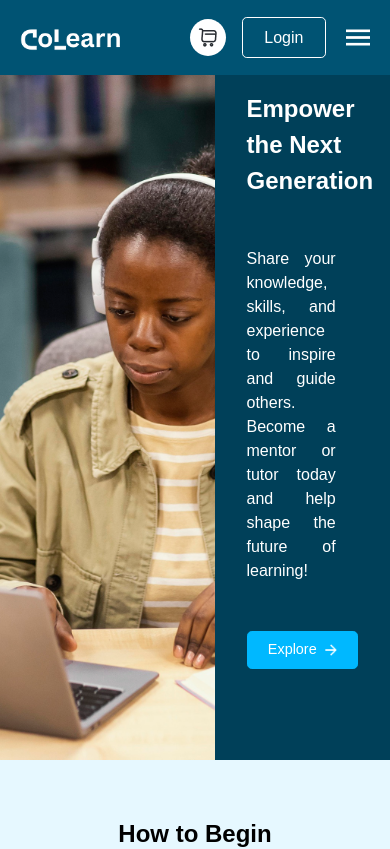
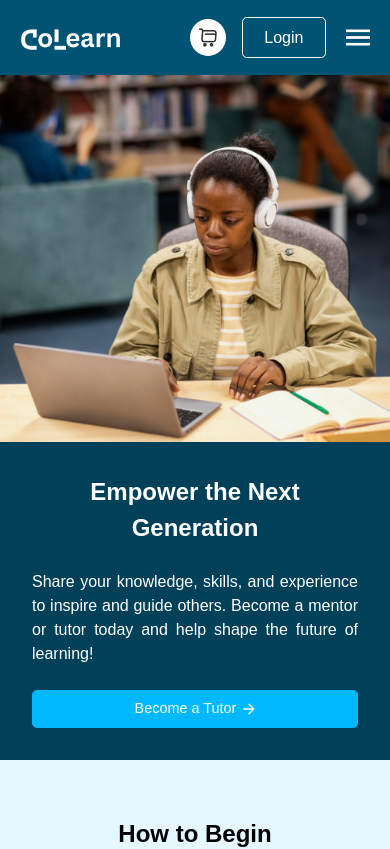
Before and after one commit to TemidayoVictor/colearn, a Next.js app: page /become-tutor in a window 390 px wide. Shown: the top 849 px of the page. Built offline with nearby package versions, Linux system fonts and the light colour scheme.

Commit message:
responsiveness

```diff
--- a/app/components/BecomeTutorHero.tsx
+++ b/app/components/BecomeTutorHero.tsx
@@ -12,7 +12,7 @@ const BecomeTutorHero = () => {
                         src="/assets/images/become-tutor-4.jpg"
                         alt="Colearn Logo"
                         fill
-                        className="object-contain blog-hero-left hero-img"
+                        className="hero-img"
                     />
                 </div>
 
@@ -21,8 +21,9 @@ const BecomeTutorHero = () => {
                     <p className="text-[1rem] text-justify">
                         Share your knowledge, skills, and experience to inspire and guide others. Become a mentor or tutor today and help shape the future of learning!
                     </p>
-                    <Link href='/' className="blog-btn flex gap-2 justify-center btn btn-primary-fill two w-fit">
-                        <p>Explore</p>
+                    <Link href='/' className="bt-btn btn btn-primary-fill">
+                        <span>Become a Tutor</span>
+                        <span>
                             <Image
                                 aria-hidden
                                 src="/assets/images/arrow-right.png"
@@ -31,6 +32,7 @@ const BecomeTutorHero = () => {
                                 height={12}
                                 className="object-contain"
                             />
+                        </span>
                     </Link>
                 </div>
             </div>
--- a/app/components/ContactForm.tsx
+++ b/app/components/ContactForm.tsx
@@ -11,7 +11,7 @@ const ContactForm = () => {
                 </div>
 
                 <div className="contact text-white">
-                    <div>
+                    <div className="contact-left border">
                         <div className="contact-input-body">
                             <div className="contact-input-flex">
                                 <div className="contact-input-flex-item">
@@ -29,21 +29,21 @@ const ContactForm = () => {
                         <div className="contact-input-body">
                             <div>
                                 <label htmlFor="">Email</label>
-                                <input type="email" className="text contact-input" placeholder=""/>
+                                <input type="email" className="text contact-input" placeholder="linda@frmaecreative.com"/>
                             </div>
                         </div>
 
                         <div className="contact-input-body">
                             <div>
                                 <label htmlFor="">Phone Number</label>
-                                <input type="number" className="text contact-input" placeholder=""/>
+                                <input type="number" className="text contact-input" placeholder="+1 (555)-000-000"/>
                             </div>
                         </div>
 
                         <div className="contact-input-body">
                             <div>
                                 <label htmlFor="">Description</label>
-                                <textarea className="text contact-input h-[10rem]" placeholder=""></textarea>
+                                <textarea className="text contact-input h-[10rem]" placeholder="Enter a description"></textarea>
                             </div>
                         </div>
 
@@ -65,7 +65,7 @@ const ContactForm = () => {
                         </div>
                     </div>
 
-                    <div className="text-white">
+                    <div className="text-white contact-right">
                         <div>
                             <div>
                                 <h2 className="title">Chat With Us</h2>
@@ -73,6 +73,7 @@ const ContactForm = () => {
                             </div>
 
                             <div className="mt-4">
+
                                     <div className="flex gap-2">
                                         <Image
                                             aria-hidden
@@ -94,6 +95,7 @@ const ContactForm = () => {
                                         />
                                         <p className="underline-text text-[.8rem]">Shoot us an email</p>
                                     </div>
+
 
                                 <div className="mt-4">
                                     <h2 className="title">Call Us</h2>
--- a/app/globals.css
+++ b/app/globals.css
@@ -161,6 +161,14 @@ body {
 .login-btn-2 {
   color: var(--color-primary-normal);
   border: 1px solid var(--color-primary-normal);
+}
+
+.bt-btn {
+  display: flex;
+  align-items: center;
+  justify-content: start;
+  gap: .5em;
+  width: fit-content;
 }
 
 .gradient-border {
@@ -647,7 +655,6 @@ body {
   justify-content: center;
   gap: 3rem;
   padding: 2rem;
-  box-sizing: border-box;
   width: 45%;
 }
 
@@ -697,6 +704,14 @@ body {
   justify-content: space-between;
 }
 
+.contact-left {
+  width: 50%;
+}
+
+.contact-right {
+  width: 40%;
+}
+
 .contact-input-flex {
   width: 100%;
   display: flex;
@@ -715,12 +730,13 @@ body {
 .contact-input {
   display: block;
   background-color: var(--white);
-  border-radius: .2rem;
-  padding: .5em;
+  border-radius: .3rem;
+  padding: .8em .5em;
   width: 100%;
   outline: none;
   color: var(--black);
   margin-top: .5em;
+  font-size: .8rem;
 }
 
 .contact label {
@@ -783,6 +799,13 @@ body {
 
   .mobile-flex {
     display: flex;
+  }
+
+  .mob-flex {
+    display: flex;
+    align-items: center;
+    justify-content: center;
+    gap: .5em;
   }
 
   .desktop {
@@ -1020,6 +1043,57 @@ body {
     width: 100%;
   }
 
+  .become-tutor-hero {
+    padding-top: 4rem;
+    flex-direction: column;
+  }
+
+  .become-tutor-hero-left, .become-tutor-hero-right {
+    width: 100%;
+  }
+
+  .become-tutor-hero-right {
+    gap: 1.5em;
+  }
+
+  .hero-img {
+    object-position: center;
+  }
+
+  .become-tutor-hero-right h2 {
+    text-align: center;
+  }
+
+  .become-tutor-hero-right p {
+    width: 100%;
+  }
+
+  .become-tutor-begin .sub-text {
+    width: 100%;
+  }
+
+  .bt-btn {
+    width: 100%;
+    justify-content: center;
+  }
+
+  .contact-p {
+    margin-top: .5em;
+    width: 100%;
+  }
+
+  .contact {
+    width: 100%;
+    margin: 2em auto;
+    display: flex;
+    flex-direction: column;
+    gap: 2em;
+  }
+
+  .contact-left, .contact-right {
+    width: 100%;
+  }
+
   .footer-2, .footer-right {
     flex-direction: column;
     gap: 1em;
```
Lines whose indentation alone changed are shown as unchanged.
